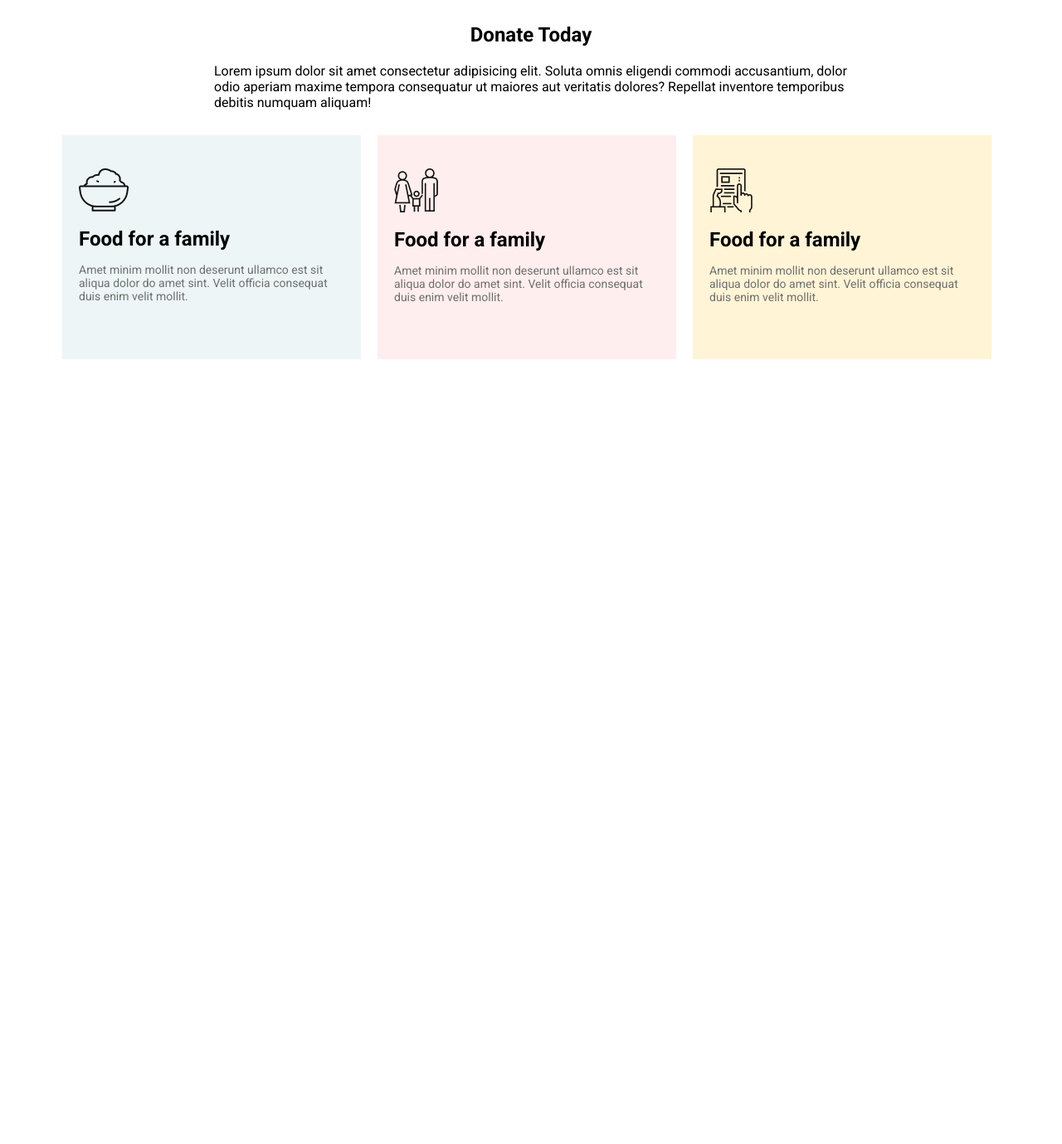
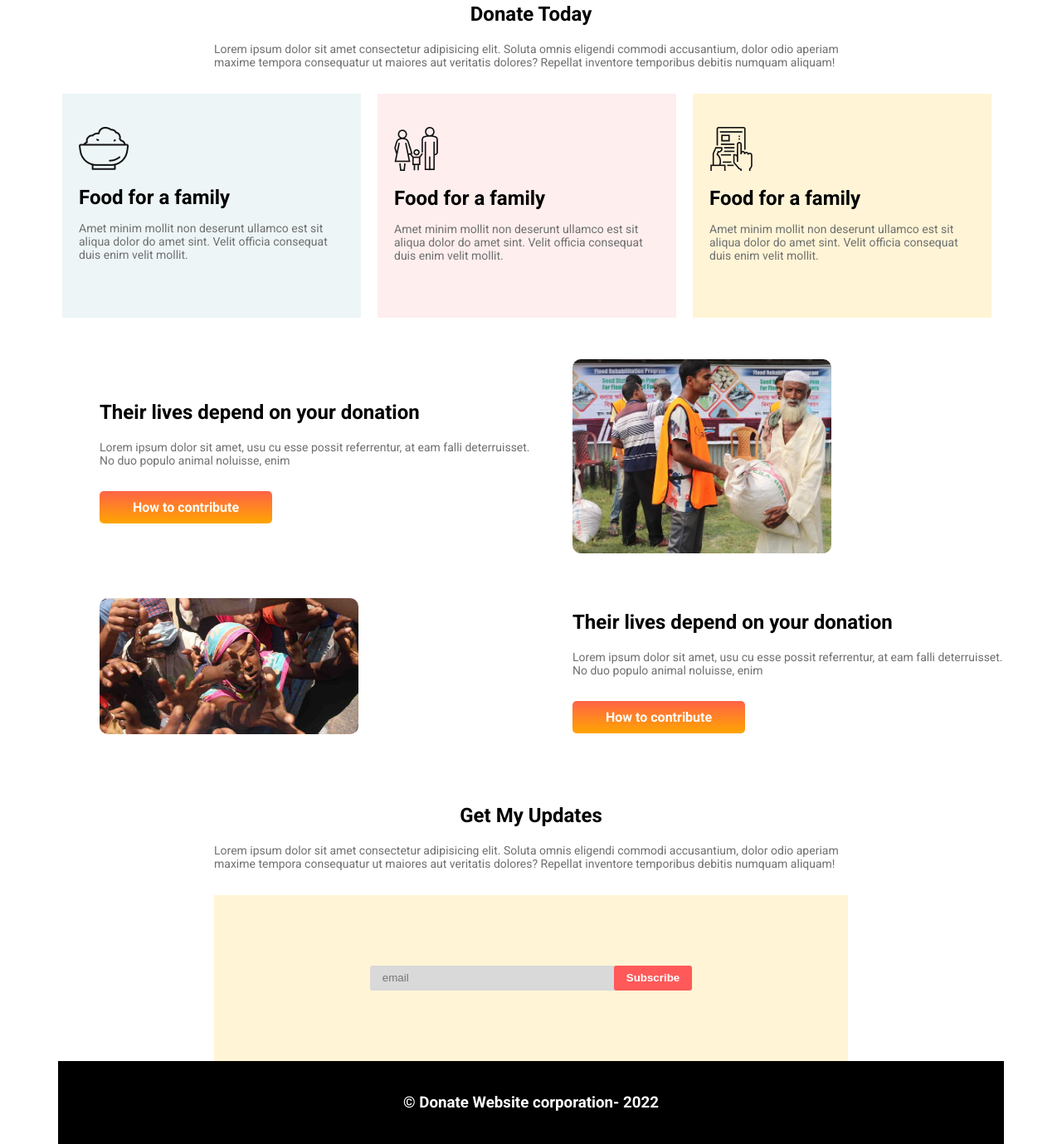
Before and after one commit to shimulbd23/donate-website, a plain HTML site: page index.html in a window 1280 px wide. Shown: the part 1367-2746 px from the top of the page at 83% size. Before the commit the page ends 1830 px from the top, so only its background shows below. Drawn offline with Linux system fonts and the light colour scheme.

Commit message:
subscription section added

```diff
--- a/index.html
+++ b/index.html
@@ -26,7 +26,8 @@
     </header>
     <section class="container-donate">
         <h1 style="text-align: center; margin: 80px 0px 20px 0px">Donate Today</h1>
-        <p>Lorem ipsum dolor sit amet consectetur adipisicing elit. Soluta omnis eligendi commodi accusantium, dolor
+        <p class="donate-item-description">Lorem ipsum dolor sit amet consectetur adipisicing elit. Soluta omnis
+            eligendi commodi accusantium, dolor
             odio aperiam maxime tempora consequatur ut maiores aut veritatis dolores? Repellat inventore temporibus
             debitis numquam aliquam!</p>
 
@@ -49,7 +50,8 @@
     </section>
     <section class="container-donate">
         <h1 style="text-align: center; margin: 80px 0px 20px 0px">Donate Today</h1>
-        <p>Lorem ipsum dolor sit amet consectetur adipisicing elit. Soluta omnis eligendi commodi accusantium, dolor
+        <p class="donate-item-description">Lorem ipsum dolor sit amet consectetur adipisicing elit. Soluta omnis
+            eligendi commodi accusantium, dolor
             odio aperiam maxime tempora consequatur ut maiores aut veritatis dolores? Repellat inventore temporibus
             debitis numquam aliquam!</p>
     </section>
@@ -76,6 +78,67 @@
                 enim velit mollit.</p>
         </div>
     </section>
+    <section class="container">
+        <div class="live-depends">
+            <div class="half-width">
+                <h1>
+                    Their lives depend on your donation
+                </h1>
+                <p class="donate-item-description" style="margin: 20px 0px">
+                    Lorem ipsum dolor sit amet, usu cu esse possit referrentur, at eam falli deterruisset. No duo populo
+                    animal noluisse, enim
+                </p> <br>
+                <a class="link-btn" target="_blank" href="https://web.programming-hero.com/">How to contribute</a>
+
+            </div>
+            <div class="half-width">
+                <img src="./images/donation10.jpg" alt="">
+            </div>
+        </div>
+    </section>
+
+    <section class="container">
+        <div class="live-depends">
+            <div class="half-width">
+                <img src="./images/donation8.jpg" alt="">
+            </div>
+            <div class="half-width">
+                <h1>
+                    Their lives depend on your donation
+                </h1>
+                <p class="donate-item-description" style="margin: 20px 0px">
+                    Lorem ipsum dolor sit amet, usu cu esse possit referrentur, at eam falli deterruisset. No duo populo
+                    animal noluisse, enim
+                </p> <br>
+                <a class="link-btn" target="_blank" href="https://web.programming-hero.com/">How to contribute</a>
+
+            </div>
+
+        </div>
+    </section>
+
+    <section class="container-donate" style="margin-bottom: 30px">
+        <h1 style="text-align: center; margin: 80px 0px 20px 0px">Get My Updates</h1>
+        <p class="donate-item-description">Lorem ipsum dolor sit amet consectetur adipisicing elit. Soluta omnis
+            eligendi commodi accusantium, dolor
+            odio aperiam maxime tempora consequatur ut maiores aut veritatis dolores? Repellat inventore temporibus
+            debitis numquam aliquam!</p>
+    </section>
+
+    <section class="container-donate">
+        <div class="form-section">
+            <form action="">
+                <input class="email" type="email" placeholder="email">
+                <input class="subscribe" type="button" value="Subscribe">
+            </form>
+        </div>
+    </section>
+
+    <section class="container">
+        <div class="footer">
+            <h3>&copy; Donate Website corporation- 2022</h3>
+        </div>
+    </section>
 
 
 </body>
--- a/style.css
+++ b/style.css
@@ -109,6 +109,7 @@ header {
     width: 1130px;
     display: flex;
     gap: 20px;
+    margin-bottom: 50px;
 }
 
 .size {
@@ -137,3 +138,68 @@ header {
     font-size: 14px;
     color: #707070
 }
+
+.live-depends {
+    display: flex;
+    justify-content: center;
+    align-items: center;
+    margin-bottom: 50px;
+}
+
+.half-width {
+    width: 50%;
+    margin-left: 50px;
+}
+
+.half-width img {
+    width: 60%;
+    border-radius: 10px;
+
+}
+
+.form-section {
+    height: 200px;
+    background: #FFF4D6;
+    display: flex;
+    justify-content: center;
+    align-items: center;
+
+}
+
+.form-section input {
+    border: 0;
+
+}
+
+.email {
+    background-color: #D9D9D9;
+    height: 30px;
+    width: 300px;
+    padding-left: 15px;
+    border-radius: 3px;
+}
+
+.subscribe {
+    background-color: #FF5959;
+    height: 30px;
+    padding-left: 15px;
+    border-radius: 3px;
+    color: white;
+    font-weight: bold;
+    padding-right: 15px;
+    margin-left: -10px;
+}
+
+.footer {
+    height: 100px;
+    background-color: black;
+    display: flex;
+    justify-content: center;
+    align-items: center;
+}
+
+.footer h3 {
+    color: white;
+
+
+}
```
